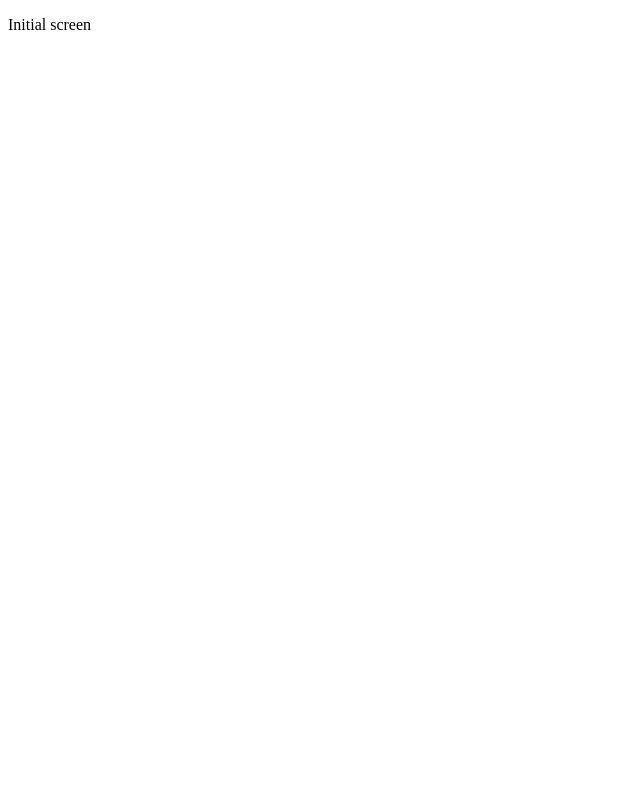
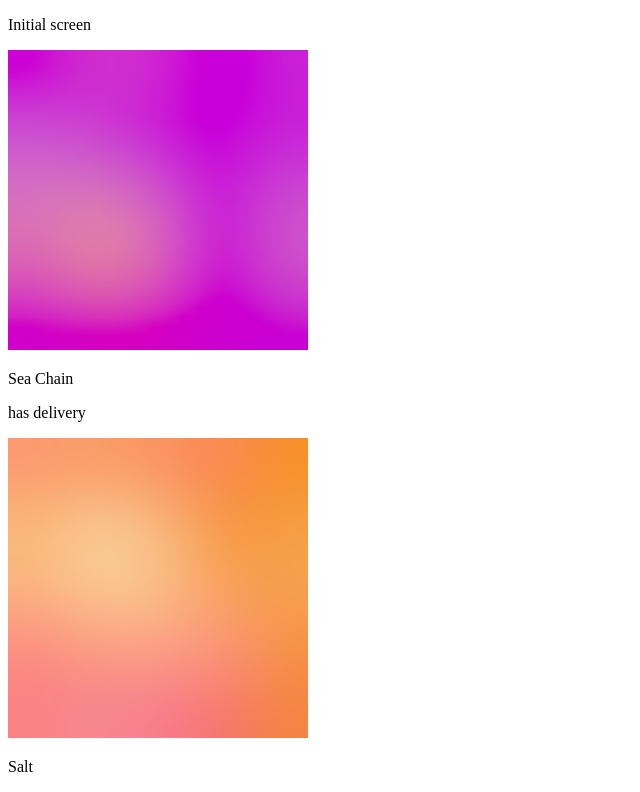
Before and after one commit to StanEffy/wolt-21, a React (Create React App) app: page / in a window 1280 px wide. Shown: the top 792 px of the page, without its empty margins (0-640 px from the left). Built offline with nearby package versions, Linux system fonts and the light colour scheme.

Commit message:
preimplemented restaurants view

```diff
--- a/package.json
+++ b/package.json
@@ -12,6 +12,7 @@
     "@types/react-dom": "^18.0.9",
     "blurhash": "^2.0.4",
     "react": "^18.2.0",
+    "react-blurhash": "^0.2.0",
     "react-dom": "^18.2.0",
     "react-scripts": "5.0.1",
     "typescript": "^4.9.3",
--- a/src/App.tsx
+++ b/src/App.tsx
@@ -1,9 +1,11 @@
 import React from "react";
+import RestaurantCarousel from "./components/RestaurantCarousel/RestaurantCarousel";
 
 function App() {
   return (
     <div className="App">
       <p>Initial screen</p>
+      <RestaurantCarousel />
     </div>
   );
 }
--- a/src/components/RestaurantCard/RestaurantCard.tsx
+++ b/src/components/RestaurantCard/RestaurantCard.tsx
@@ -1,16 +1,8 @@
 import React from "react";
-import { decode } from "blurhash";
+import { Blurhash } from "react-blurhash";
+import { IRestaurant } from "../../../types";
 
-interface Props {
-  blurhash: string;
-  launch_date: string;
-  location: [number];
-  name: string;
-  online: boolean;
-  popularity: number;
-}
-
-const RestaurantCard: React.FC<Props> = ({
+const RestaurantCard: React.FC<IRestaurant> = ({
   blurhash,
   launch_date,
   location,
@@ -18,9 +10,20 @@ const RestaurantCard: React.FC<Props> = ({
   online,
   popularity,
 }) => {
-  const pixels = decode("LEHV6nWB2yk8pyo0adR*.7kCMdnj", 32, 32);
-
-  return <div></div>;
+  return (
+    <div>
+      <Blurhash
+        hash={blurhash}
+        width={300}
+        height={300}
+        resolutionX={32}
+        resolutionY={32}
+        punch={1}
+      />
+      <p>{name}</p>
+      <p>{online ? "has delivery" : "only on site"}</p>
+    </div>
+  );
 };
 
 export default RestaurantCard;
--- a/src/components/RestaurantCarousel/RestaurantCarousel.tsx
+++ b/src/components/RestaurantCarousel/RestaurantCarousel.tsx
@@ -1,7 +1,209 @@
 import React from "react";
+import RestaurantCard from "../RestaurantCard/RestaurantCard";
+import { IRestaurant } from "../../../types";
+
+interface IRestaurantsArray {
+  title: string;
+  restaurants: IRestaurant[];
+}
+
+const restaurants: IRestaurantsArray[] = [
+  {
+    title: "Popular Restaurants",
+    restaurants: [
+      {
+        blurhash: "UAN=8k?LS~M:ErJFs%t0MDMWRqo@%BxSV{RX",
+        launch_date: "2020-04-20",
+        location: [24.938082, 60.17626],
+        name: "Sea Chain",
+        online: true,
+        popularity: 0.956990414084132,
+      },
+      {
+        blurhash: "UDSoswyZVqm.p%cRjLaKUgZ+k.kWrFZ%a$kX",
+        launch_date: "2020-11-26",
+        location: [24.938908, 60.160413],
+        name: "Salt",
+        online: true,
+        popularity: 0.8954324472876662,
+      },
+      {
+        blurhash: "UDSYr*v7X%kVq0cOi%etTca$nibqr4a8bqk7",
+        launch_date: "2020-01-05",
+        location: [24.930132, 60.152363],
+        name: "Fake Tomato Mafia",
+        online: true,
+        popularity: 0.7953685298092403,
+      },
+      {
+        blurhash: "UKNaZ$xnRXaQO5WEt2f7DfRpo?k8MptKV}ou",
+        launch_date: "2020-03-14",
+        location: [24.924752, 60.179213],
+        name: "Charming Pepper Emporium",
+        online: true,
+        popularity: 0.741748846018373,
+      },
+      {
+        blurhash: "ULFgVE}sE3bvGNORnUj=A1JCoaniMUj0tMS5",
+        launch_date: "2020-09-24",
+        location: [24.936465, 60.178633],
+        name: "Loving Meat Basket",
+        online: true,
+        popularity: 0.7400471016913404,
+      },
+      {
+        blurhash: "ULDK46wNI@jJ15NuxDbF0Ys+W.oc?8n+RoWF",
+        launch_date: "2020-03-06",
+        location: [24.943776, 60.153804],
+        name: "Vegetable Factory",
+        online: true,
+        popularity: 0.7332623605450638,
+      },
+      {
+        blurhash: "UQCBXU,@JQn,${xEWXWo31OTwzW-N4Ncs+sV",
+        launch_date: "2020-01-12",
+        location: [24.925688, 60.178389],
+        name: "Cucumber Hotel",
+        online: true,
+        popularity: 0.6259073873586668,
+      },
+      {
+        blurhash: "UKB#lk=qEmxC-}t2Rooc2^OY#+bHMSRUo]nj",
+        launch_date: "2020-02-03",
+        location: [24.933311, 60.160549],
+        name: "Horrific Lettuce",
+        online: true,
+        popularity: 0.5322843011301973,
+      },
+      {
+        blurhash: "UNDVs2}5JWOFFyt2$eRoGZKPniw[VyRoS}t2",
+        launch_date: "2020-05-04",
+        location: [24.945715, 60.167827],
+        name: "Real Pizza Factory",
+        online: true,
+        popularity: 0.5045108175927286,
+      },
+      {
+        blurhash: "U6T69eube;rHy,lNf%a3V5aOkUknu:ZTg1k-",
+        launch_date: "2020-09-25",
+        location: [24.95136, 60.157142],
+        name: "Rosemary",
+        online: false,
+        popularity: 0.8514554035262657,
+      },
+    ],
+  },
+  {
+    title: "New Restaurants",
+    restaurants: [
+      {
+        blurhash: "UEL:h[|8I-OkYxTsn9r_ExOlo{s:M1eCxvkV",
+        launch_date: "2020-12-08",
+        location: [24.938667, 60.155196],
+        name: "Corn Place",
+        online: false,
+        popularity: 0.5436221040194886,
+      },
+      {
+        blurhash: "UDSoswyZVqm.p%cRjLaKUgZ+k.kWrFZ%a$kX",
+        launch_date: "2020-11-26",
+        location: [24.938908, 60.160413],
+        name: "Salt",
+        online: true,
+        popularity: 0.8954324472876662,
+      },
+      {
+        blurhash: "U9O[r*?hI_VN*8yNniVx5^NhxTknY]MmX+tx",
+        launch_date: "2020-11-23",
+        location: [24.935659, 60.161989],
+        name: "Chili powder",
+        online: true,
+        popularity: 0.7353250033621942,
+      },
+    ],
+  },
+  {
+    title: "Nearby Restaurants",
+    restaurants: [
+      {
+        blurhash: "UCO;.s:bO%r_yWXlORbbC?TFvobaVDi_t9nS",
+        launch_date: "2020-02-19",
+        location: [24.935637, 60.156621],
+        name: "Tender Lettuce",
+        online: true,
+        popularity: 0.3919633748546864,
+      },
+      {
+        blurhash: "UH9DE2+hKKsCO-X5r]n*3#GAw3Sx+hr]OnX5",
+        launch_date: "2020-05-22",
+        location: [24.935326, 60.155631],
+        name: "Mustard",
+        online: true,
+        popularity: 0.40907452479616846,
+      },
+      {
+        blurhash: "UKGsRwwbSis92|Sis8W=6.WrW=js;cjZWra}",
+        launch_date: "2020-03-20",
+        location: [24.922566, 60.162293],
+        name: "Cheese Buffet",
+        online: true,
+        popularity: 0.34380242340441275,
+      },
+      {
+        blurhash: "UAN=8k?LS~M:ErJFs%t0MDMWRqo@%BxSV{RX",
+        launch_date: "2020-04-20",
+        location: [24.938082, 60.17626],
+        name: "Sea Chain",
+        online: true,
+        popularity: 0.956990414084132,
+      },
+      {
+        blurhash: "UDSYr*v7X%kVq0cOi%etTca$nibqr4a8bqk7",
+        launch_date: "2020-01-05",
+        location: [24.930132, 60.152363],
+        name: "Fake Tomato Mafia",
+        online: true,
+        popularity: 0.7953685298092403,
+      },
+      {
+        blurhash: "U9O[r*?hI_VN*8yNniVx5^NhxTknY]MmX+tx",
+        launch_date: "2020-11-23",
+        location: [24.935659, 60.161989],
+        name: "Chili powder",
+        online: true,
+        popularity: 0.7353250033621942,
+      },
+      {
+        blurhash: "UMD*~9$$azNK9}I@jts-12xEoKaz=wodS3R,",
+        launch_date: "2020-01-06",
+        location: [24.942542, 60.181301],
+        name: "Black Pepper Grill",
+        online: false,
+        popularity: 0.5359213679339973,
+      },
+      {
+        blurhash: "U6T69eube;rHy,lNf%a3V5aOkUknu:ZTg1k-",
+        launch_date: "2020-09-25",
+        location: [24.95136, 60.157142],
+        name: "Rosemary",
+        online: false,
+        popularity: 0.8514554035262657,
+      },
+    ],
+  },
+];
 
 const RestaurantCarousel = () => {
-  return <div></div>;
+  return restaurants[0].restaurants.map((r) => (
+    <RestaurantCard
+      blurhash={r.blurhash}
+      launch_date={r.launch_date}
+      location={r.location}
+      name={r.name}
+      online={r.online}
+      popularity={r.popularity}
+    />
+  ));
 };
 
 export default RestaurantCarousel;
--- /dev/null
+++ b/types.ts
@@ -0,0 +1,8 @@
+export interface IRestaurant {
+  blurhash: string;
+  launch_date: string;
+  location: [number, number];
+  name: string;
+  online: boolean;
+  popularity: number;
+}
```
Also changed, not shown: 1 other file (tests, documents, lock files or other folders).
